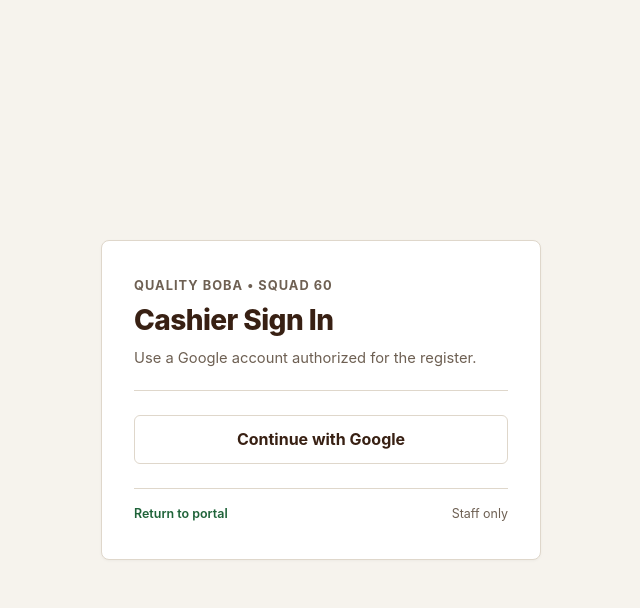
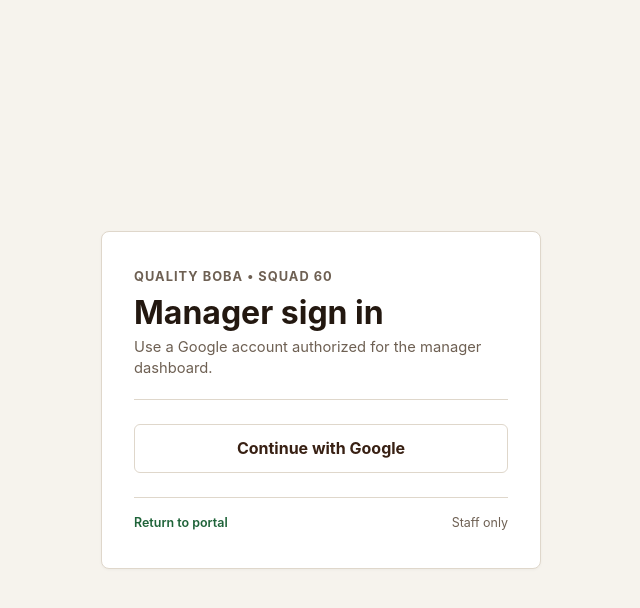
Before and after one commit to aidendk/project3-squad60, a Node server app: a page that uses views/login.ejs in a window 1280 px wide. Shown: the top 608 px of the page, without its empty margins (319-959 px from the left). Run offline with Node 20, Linux system fonts and the light colour scheme; some libraries are stand-ins or nearby versions.

Commit message:
Add manager Google OAuth and staff access checks

```diff
--- a/public/css/pages/manager.css
+++ b/public/css/pages/manager.css
@@ -522,3 +522,9 @@ a {
         grid-template-columns: 1fr;
     }
 }
+
+.manager-logout {
+    margin-left: auto;
+    color: #fff;
+    text-decoration: underline;
+}
--- a/server/auth.js
+++ b/server/auth.js
@@ -8,7 +8,8 @@ const {
     googleCallbackUrl,
     cashierAllowedEmails,
     cashierAllowedDomain,
-    isProduction
+    isProduction,
+    managerAllowedEmails
 } = require('./config');
 
 function normalizeEmail(email) {
@@ -16,10 +17,36 @@ function normalizeEmail(email) {
 }
 
 function isAllowedCashier(email) {
-    const normalized = normalizeEmail(email);
-    return Boolean(normalized && cashierAllowedEmails.includes(normalized));
+    return cashierAllowedEmails.includes(normalizeEmail(email)) || isAllowedManager(email);
 }
 
+function isAllowedManager(email) {
+    return managerAllowedEmails.includes(normalizeEmail(email));
+}
+
+function isAllowedKitchen(email) {
+    return isAllowedCashier(email) || isAllowedManager(email);
+}
+
+const staffAccess = new Map([
+    ['/cashier', isAllowedCashier],
+    ['/manager', isAllowedManager],
+    ['/kitchen', isAllowedKitchen]
+]);
+
+function canAccessStaffPage(user, page) {
+    return staffAccess.get(page)?.(user?.email) === true;
+}
+
+function staffLandingPage(user, requestedPage) {
+    if (staffAccess.has(requestedPage)) {
+        return canAccessStaffPage(user, requestedPage) ? requestedPage : null;
+    }
+
+    if (isAllowedManager(user?.email)) return '/manager';
+    if (isAllowedCashier(user?.email)) return '/cashier';
+    return null;
+}
 function googleAuthConfigured() {
     return Boolean(googleClientId && googleClientSecret);
 }
@@ -27,12 +54,8 @@ function googleAuthConfigured() {
 function configureAuth(app) {
     const productionSecret = process.env.SESSION_SECRET?.trim();
 
-    if (isProduction && (!productionSecret || productionSecret.length < 32)) {
+    if (isProduction && (process.env.SESSION_SECRET?.trim().length || 0) < 32) {
         throw new Error('Set SESSION_SECRET to a random secret of at least 32 characters.');
-    }
-
-    if (cashierAllowedEmails.length === 0) {
-        console.warn('CASHIER_ALLOWED_EMAILS is empty. Cashier access will be denied.');
     }
 
     if (isProduction) {
@@ -67,7 +90,7 @@ function configureAuth(app) {
             if (!email) {
                 return done(null, false, { message: 'no_email' });
             }
-            if (!isAllowedCashier(email)) {
+            if (!isAllowedKitchen(email) || profile.emails?.[0]?.verified !== true) {
                 return done(null, false, { message: 'unauthorized' });
             }
             return done(null, { googleId: profile.id, email, name });
@@ -80,22 +103,37 @@ function configureAuth(app) {
     app.use(passport.session());
 }
 
-function requireCashier(req, res, next) {
-    if (req.isAuthenticated?.() && isAllowedCashier(req.user?.email)) {
-        return next();
-    }
+function requireStaffPage(page) {
+    return (req, res, next) => {
+        res.set('Cache-Control', 'no-store');
+        const signedIn = req.isAuthenticated?.();
+        if (signedIn && canAccessStaffPage(req.user, page)) return next();
 
-    const wantsJson = req.originalUrl.startsWith('/api/') || String(req.headers.accept || '').includes('application/json');
-    if (wantsJson) {
-        return res.status(401).json({ error: 'Authentication required' });
-    }
+        const wantsJson = req.originalUrl.startsWith('/api/') ||
+            String(req.headers.accept || '').includes('application/json');
 
-    return res.redirect('/login?next=/cashier');
+        if (wantsJson) {
+            return signedIn
+                ? res.status(403).json({ error: 'Access denied' })
+                : res.status(401).json({ error: 'Authentication required' });
+        }
+
+        if (signedIn) {
+            return res.status(403).send('This account does not have access to this staff page.');
+        }
+
+        return res.redirect('/login?next=' + page);
+    };
 }
 
 module.exports = {
     configureAuth,
-    requireCashier,
+    requireCashier: requireStaffPage('/cashier'),
+    requireManager: requireStaffPage('/manager'),
+    requireKitchen: requireStaffPage('/kitchen'),
     googleAuthConfigured,
-    isAllowedCashier
+    isAllowedCashier,
+    staffAccess,
+    staffLandingPage
+
 };
--- a/server/routes/auth.js
+++ b/server/routes/auth.js
@@ -1,24 +1,36 @@
 const express = require('express');
 const passport = require('passport');
-const { googleAuthConfigured } = require('../auth');
+const { googleAuthConfigured, staffAccess, staffLandingPage } = require('../auth');
 
 const loginErrors = {
-    unauthorized: 'This Google account is not authorized for the register.',
+    unauthorized: 'This Google account is not authorized for staff access.',
     denied: 'Google sign-in was cancelled or failed.',
     config: 'Cashier login is not configured. Set GOOGLE_CLIENT_ID and GOOGLE_CLIENT_SECRET.',
-    no_email: 'Google did not provide an email address for this account.'
+    no_email: 'Google did not provide an email address for this account.',
+    manager_required: 'This Google account does not have manager access. Choose an approved manager account.',
 };
 
 function createAuthRouter() {
     const router = express.Router();
 
     router.get('/login', (req, res) => {
-        if (req.isAuthenticated && req.isAuthenticated()) {
-            return res.redirect('/cashier');
+        const requestedPage = req.query.next;
+        if (staffAccess.has(requestedPage)) {
+            req.session.staffDestination = requestedPage;
+        }
+
+        if (req.isAuthenticated?.()) {
+            const destination = staffLandingPage(req.user, requestedPage);
+            if (destination) return res.redirect(destination);
         }
 
         const errorKey = typeof req.query.error === 'string' ? req.query.error : '';
+        const signInHeading = req.session.staffDestination === '/manager'
+            ? 'Manager sign in'
+            : 'Cashier sign in';
+
         res.render('login', {
+            signInHeading,
             error: loginErrors[errorKey] || null,
             googleConfigured: googleAuthConfigured()
         });
@@ -51,19 +63,37 @@ function createAuthRouter() {
                 return res.redirect(`/login?error=${reason}`);
             }
 
+            const requestedPage = req.session.staffDestination;
+            const destination = staffLandingPage(user, requestedPage);
+
+            if (!destination) {
+                const reason = requestedPage === '/manager'
+                    ? 'manager_required'
+                    : 'unauthorized';
+
+                return res.redirect(`/login?error=${reason}`);
+            }
+
             req.logIn(user, (loginErr) => {
                 if (loginErr) {
                     return next(loginErr);
                 }
-                return res.redirect('/cashier');
+
+                return res.redirect(destination);
             });
         })(req, res, next);
     });
 
     router.get('/logout', (req, res, next) => {
-        const finish = () => {
+        const loginUrl = req.query.next === '/manager'
+            ? '/login?next=/manager'
+            : '/login?next=/cashier';
+
+        const finish = (err) => {
+            if (err) return next(err);
+
             res.clearCookie('qb.sid');
-            res.redirect('/login');
+            return res.redirect(loginUrl);
         };
 
         if (typeof req.logout === 'function') {
--- a/server/routes/pages.js
+++ b/server/routes/pages.js
@@ -1,6 +1,6 @@
 const express = require('express');
 const { categoryFor, categories } = require('../../public/js/shared/menu');
-const { requireCashier } = require('../auth');
+const { requireCashier, requireManager } = require('../auth');
 
 function createPagesRouter({ pool, menuSchemaReady = Promise.resolve() }) {
     const router = express.Router();
@@ -18,7 +18,7 @@ function createPagesRouter({ pool, menuSchemaReady = Promise.resolve() }) {
         });
     });
 
-    router.get('/manager', async (req, res) => {
+    router.get('/manager', requireManager, async (req, res) => {
         const [menu, inventory] = await Promise.allSettled([
             menuSchemaReady.then(() => pool.query({
                 text: 'SELECT menu_item_id, name, price, category FROM menu_item ORDER BY menu_item_id',
--- a/server/routes/reports.js
+++ b/server/routes/reports.js
@@ -1,9 +1,10 @@
 const express = require('express');
 const { getSalesReport } = require('../services/sales');
+const { requireManager } = require('../auth');
 
 function createReportsRouter({ pool, orderSchemaReady }) {
     const router = express.Router();
-    router.get('/api/reports/sales', async (req, res) => {
+    router.get('/api/reports/sales', requireManager, async (req, res) => {
         res.set('Cache-Control', 'no-store');
         try {
             await orderSchemaReady;
--- a/views/login.ejs
+++ b/views/login.ejs
@@ -1,14 +1,17 @@
 <!DOCTYPE html>
 <html lang="en" data-page="login">
 <head>
-    <%- include('partials/head', { page: 'login', pageTitle: "Cashier Login - Quality Boba" }) %>
+    <%- include('partials/head', { page: 'login', pageTitle: `${signInHeading} - Quality Boba` }) %>
 </head>
 <body>
     <main class="portal-container">
         <header class="portal-header">
             <p class="brand-eyebrow">Quality Boba &bull; Squad 60</p>
-            <h1 class="portal-title">Cashier Sign In</h1>
-            <p class="login-copy">Use a Google account authorized for the register.</p>
+            <h1><%= signInHeading %></h1>
+            <p class="login-copy">
+                Use a Google account authorized for the
+                <%= signInHeading === 'Manager sign in' ? 'manager dashboard' : 'cashier register' %>.
+            </p>
         </header>
 
         <% if (error) { %>
--- a/views/manager.ejs
+++ b/views/manager.ejs
@@ -18,6 +18,7 @@
             <span class="header-divider">/</span>
             <h1>Manager Dashboard</h1>
         </div>
+        <a href="/logout?next=/manager" class="manager-logout">Sign out</a>
     </header>
 
     <% const inventoryUnavailable = typeof inventoryError === 'undefined' || inventoryError || typeof inventoryItems === 'undefined'; %>
```
Also changed, not shown: server/config.js (+5 -2 lines), server/routes/menu.js (+4 -3 lines).
